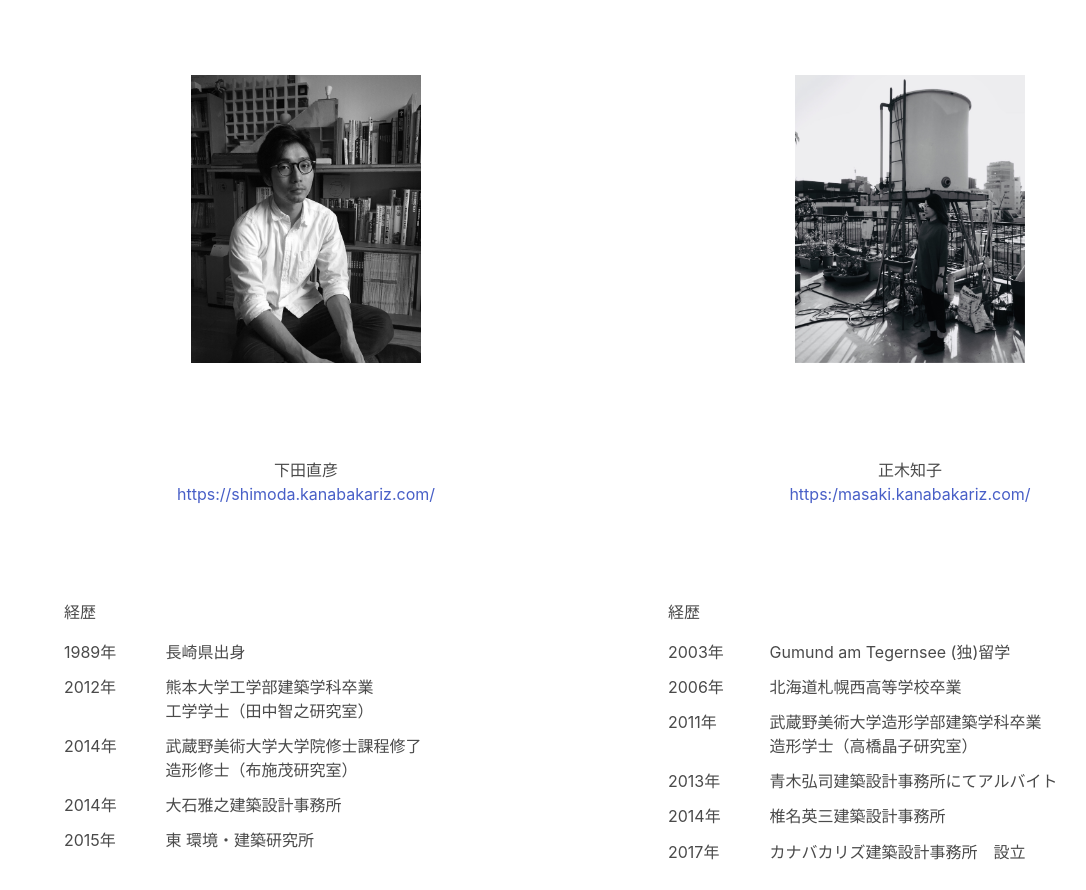
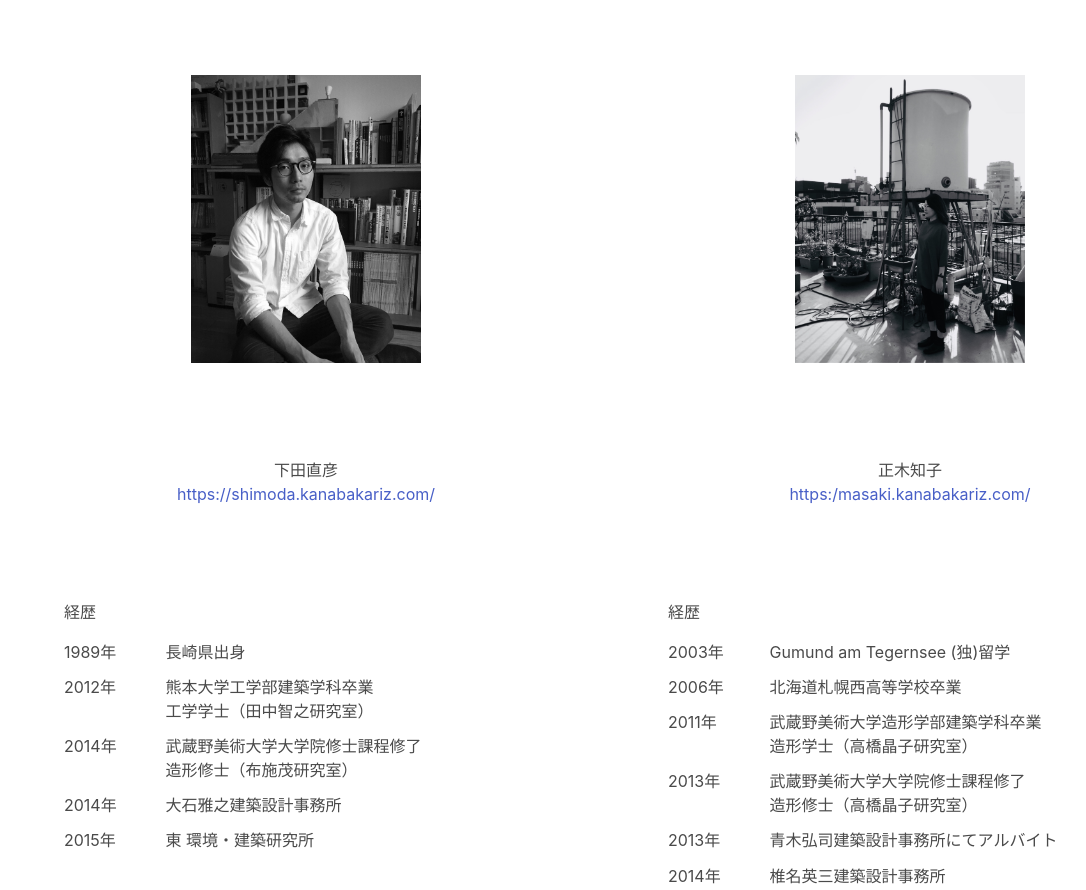
Before and after one commit to kanabakariz/kanabakariz.github.io, a plain HTML site: page about.html in a window 1280 px wide. Shown: the part 60-950 px from the top of the page, without its empty margins (32-1118 px from the left). Drawn offline with nearby package versions, Linux system fonts and the light colour scheme.

Commit message:
修士の経歴追加

```diff
--- a/about.html
+++ b/about.html
@@ -242,6 +242,19 @@
                                     2013年
                                 </div>
                                 <div class="column">
+                                    <div>
+                                        武蔵野美術大学大学院修士課程修了
+                                    </div>
+                                    <div>
+                                        造形修士（高橋晶子研究室）
+                                    </div>
+                                </div>
+                            </div>
+                            <div class="columns">
+                                <div class="column is-one-fifth">
+                                    2013年
+                                </div>
+                                <div class="column">
                                     青木弘司建築設計事務所にてアルバイト
                                 </div>
                             </div>
```
